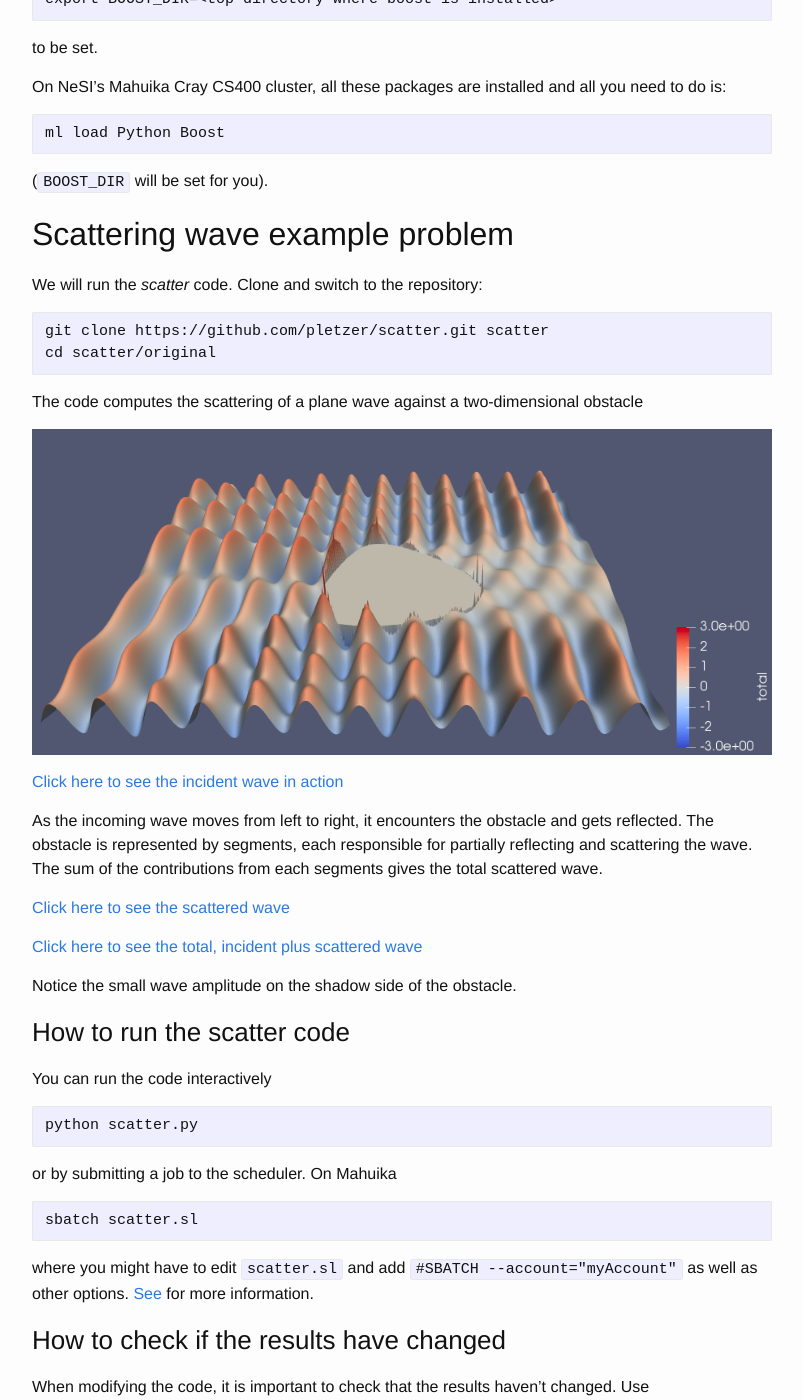
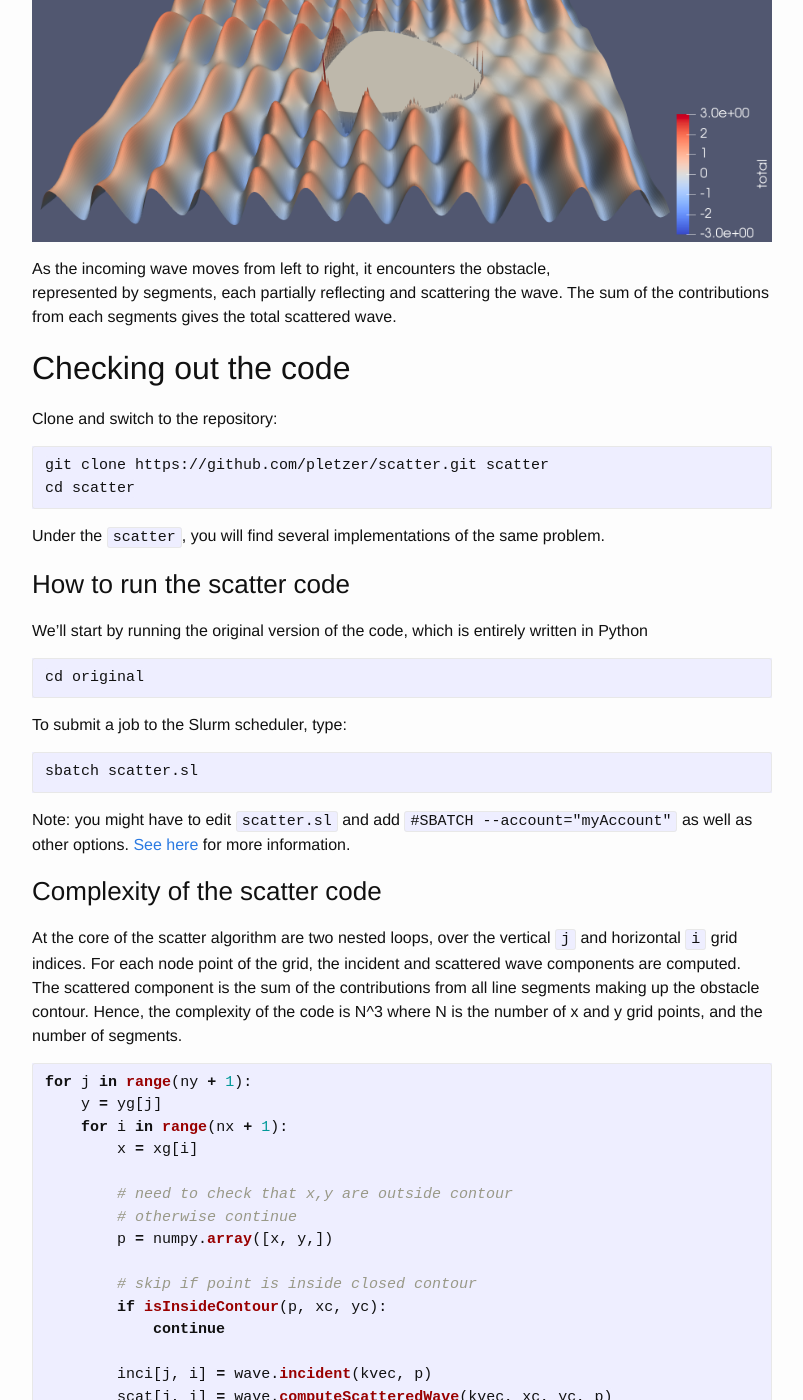
Before and after one commit to nesi/perf-training, a Jekyll site: the page built from _lessons/python-scatter/00-introduction.md, in a window 1280 px wide and 1400 px high, scrolled down 1460 px. Shown: the whole window, without its empty margins (238-1041 px from the left). Built offline with Jekyll 4.4.1, drawn with Linux system fonts in a browser that asks for light colours; some of the changed text lies outside the part shown.

Commit message:
cleaned up the intro down to its bone

````diff
--- a/_lessons/python-scatter/00-introduction.md
+++ b/_lessons/python-scatter/00-introduction.md
@@ -24,90 +24,83 @@
 
 ## Getting ready
 
-The training requires:
 
- * Python 3 (tested with version 3.6.3 and 3.7.3)
- * numpy (tested with 1.13.3 and 1.16.6)
- * scipy (tested with 1.0.0 and 1.2.1)
- * setuptools (tested with 28.8.0 and 40.8.0)
- * Boost library (tested with 1.61 and 1.69)
- * gprof2dot (tested with 2017.9.19)
- * Graphviz (tested with 2.30.1)
- * mpi4py (tested with 2.0.0 and 3.0.1)
- * a C++ compiler with OpenMP support
-
-to be installed and environment variable
-```
-export BOOST_DIR=<top-directory-where-boost-is-installed>
-```
-to be set.
-
-On NeSI's Mahuika Cray CS400 cluster, all these packages are installed and all you need to do is:
+We will require Python 3 with external packages installed. On NeSI's Mahuika Cray CS400 cluster do:
 
 ```
-ml load Python Boost
+module load Anaconda3 Boost forge
 ```
-(`BOOST_DIR` will be set for you).
 
 ## Scattering wave example problem
 
-We will run the *scatter* code. Clone and switch to the repository:
+We will run the *scatter* code, which computes the scattering of a plane wave against a two-dimensional obstacle
+
+[![Waves sloshing on an obstacle](images/waves.png)](images/wave.png)
+
+As the incoming wave moves from left to right, it encounters the obstacle,
+represented by segments, each partially reflecting and scattering the wave.
+The sum of the contributions from each segments gives the total scattered wave.
+
+## Checking out the code
+
+Clone and switch to the repository:
 
 ```
 git clone https://github.com/pletzer/scatter.git scatter
-cd scatter/original
+cd scatter
 ```
 
-The code computes the scattering of a plane wave against a two-dimensional obstacle
-
-[![Waves sloshing on an obstacle](images/waves.png)](images/wave.png)
-
-[Click here to see the incident wave in action](https://youtu.be/FIKSUGk68z8)
-
-As the incoming wave moves from left to right, it encounters the obstacle and gets reflected.
-The obstacle is represented by segments, each responsible for partially reflecting and scattering the wave.
-The sum of the contributions from each segments gives the total scattered wave.
-
-[Click here to see the scattered wave](https://youtu.be/7ds4S5DCTB8)
-
-[Click here to see the total, incident plus scattered wave](https://youtu.be/zxVEIxZkWyk)
-
-Notice the small wave amplitude on the shadow side of the obstacle.
+Under the `scatter`, you will find several implementations of the same problem.
 
 ### How to run the scatter code
 
-You can run the code interactively
+We'll start by running the original version of the code, which is entirely written in Python
+
 ```
-python scatter.py
+cd original
 ```
-or by submitting a job to the scheduler. On Mahuika
+
+To submit a job to the Slurm scheduler, type:
 ```
 sbatch scatter.sl
 ```
-where you might have to edit `scatter.sl` and add `#SBATCH --account="myAccount"` as well as other options. [See](https://support.nesi.org.nz/hc/en-gb/articles/360000359576-Slurm-Usage-A-Primer) for more information.
+
+Note: you might have to edit `scatter.sl` and add `#SBATCH --account="myAccount"` as well as other options. [See here](https://support.nesi.org.nz/hc/en-gb/articles/360000359576-Slurm-Usage-A-Primer) for more information.
+
+
+### Complexity of the scatter code
+
+At the core of the scatter algorithm are two nested loops, over the vertical `j` and horizontal `i` grid indices. For each node point of the grid, the incident and scattered wave components are computed. The scattered component is the sum of the contributions from all line segments making up the obstacle contour. Hence, the complexity of the code is N^3 where N is the number of x and y grid points, and the number of segments.
+
+```python
+for j in range(ny + 1):
+    y = yg[j]
+    for i in range(nx + 1):
+        x = xg[i]
+
+        # need to check that x,y are outside contour
+        # otherwise continue
+        p = numpy.array([x, y,])
+
+        # skip if point is inside closed contour
+        if isInsideContour(p, xc, yc):
+            continue
+
+        inci[j, i] = wave.incident(kvec, p)
+        scat[j, i] = wave.computeScatteredWave(kvec, xc, yc, p)
+```
 
 
 ### How to check if the results have changed
 
 When modifying the code, it is important to check that the results haven't changed. Use
 ```
-python scatter.py -c
+python scatter.py -checksum
 ```
-to record the sum of the field values squared (4686.33935546875). Make sure this value does not change after code editing.
+to record the sum of the field values squared (in this case 4686.33935546875).
 
-Note: the check sum changes with resolution and other parameters.
+Note: the check sum changes with resolution and other parameters, see below.
 
-### Measuring execution time
-
-You can use the `time` command
-```
-time python scatter.py
-```
-which may return something like
-```
-123.36user 0.14system 2:04.67elapsed 99%CPU (0avgtext+0avgdata 49212maxresident)
-```
-The relevant time is `elapsed`, the wall clock time. The `time` command will send the output to `stderr` so check your error file when running in batch.
 
 ### Adjusting the domain size and contour resolution to control the execution time
 
@@ -115,13 +108,9 @@
 
 Changing the problem size can be done by passing command line options to `scatter.py`. Type `python scatter.py -h` to see the full list of options. The options that control the grid size are `-nx # -ny #` for the number of cells in the x and y direction. Option `-nc #` sets the number of segments.
 
-The default values are `-nx 128`, `-ny 128` and `-nc 128`. The execution time scales linearly with the values of options `-nx`, `-ny` and `-nc`. For example:
-```
-python scatter.py -nx 64 -ny 64 -nc 32
-```
-will run the code using 64x64 cells and 32 obstacle segments. We expect the code to run `2*2*4 = 16` times faster in this case compared to the default resolution.
+The default values are `-nx 128`, `-ny 128` and `-nc 128`.
 
 > ## Exercises
 > * what is the execution time of the default problem resolution (128x128 and 128 segments)?
-> * modify the scatter.sl script to run with 256x256 and 256 segments. What is the execution time?
-> * how does the larger problem execution time compare with the default resolution execution time?
+> * modify the scatter.sl script to run with 64x64 and 64 segments. What is the new execution time?
+> * how does the smaller problem execution time compare with the previous execution time?
````
